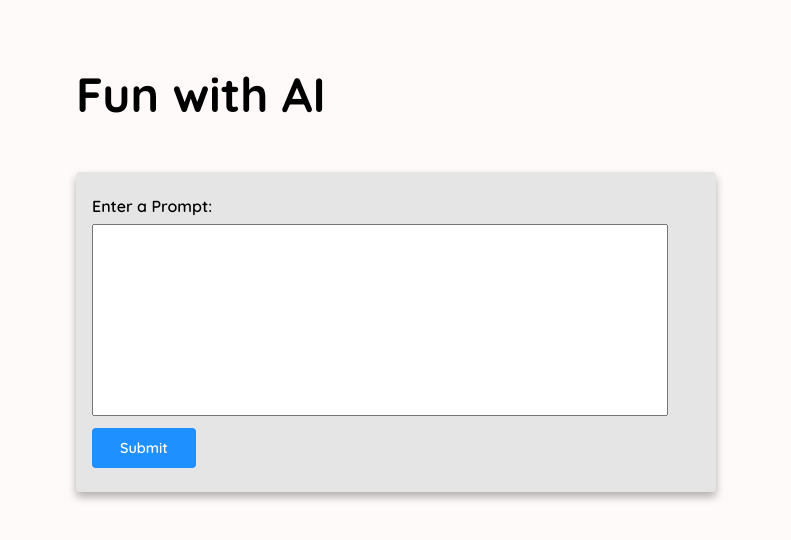
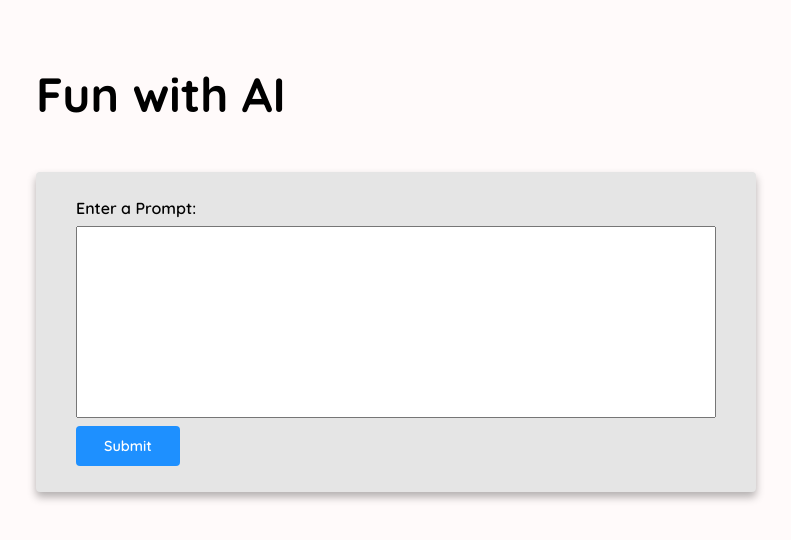
Before and after one commit to MarissaLZ/project-api, a React (Create React App) app: page / in a window 1280 px wide. Shown: the top 540 px of the page, without its empty margins (244-1035 px from the left). Built offline with nearby package versions, Linux system fonts and the light colour scheme.

Commit message:
centers textarea

```diff
--- a/src/style.css
+++ b/src/style.css
@@ -37,18 +37,19 @@ body {
     border-radius: 0.25rem;
     margin-bottom: 3rem;
     height: 20rem;
-    width: 40rem;
-    padding: 1rem;
+    width: 45rem;
+    padding: 1rem 2.5rem;
     box-shadow: 0 5px 8px rgb(0 0 0 / 30%);
 }
 .label {
+    display: flex;
+    flex-direction: column;
     font-weight: 600;
 }
 .textarea {
     font-weight: 500;
     font-size: 16px;
     margin: 0.5rem 0 0.5rem 0;
-    width: 36rem;
     height: 12rem;
     resize: none;
 }
@@ -71,7 +72,7 @@ body {
     margin: 10rem;
 }
 .list {
-    width: 40rem;
+    width: 45rem;
 }
 .sublist {
     display: flex;
```
